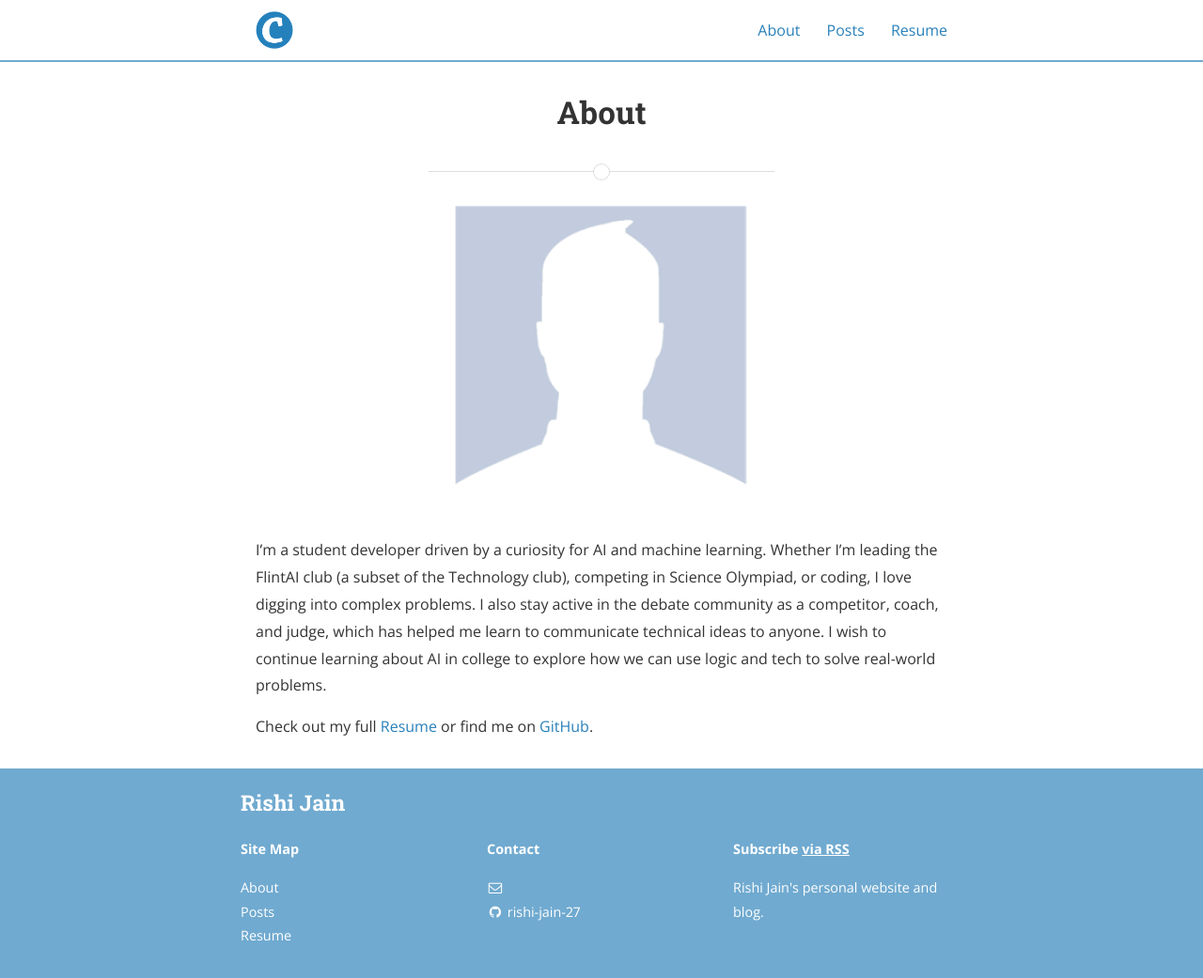
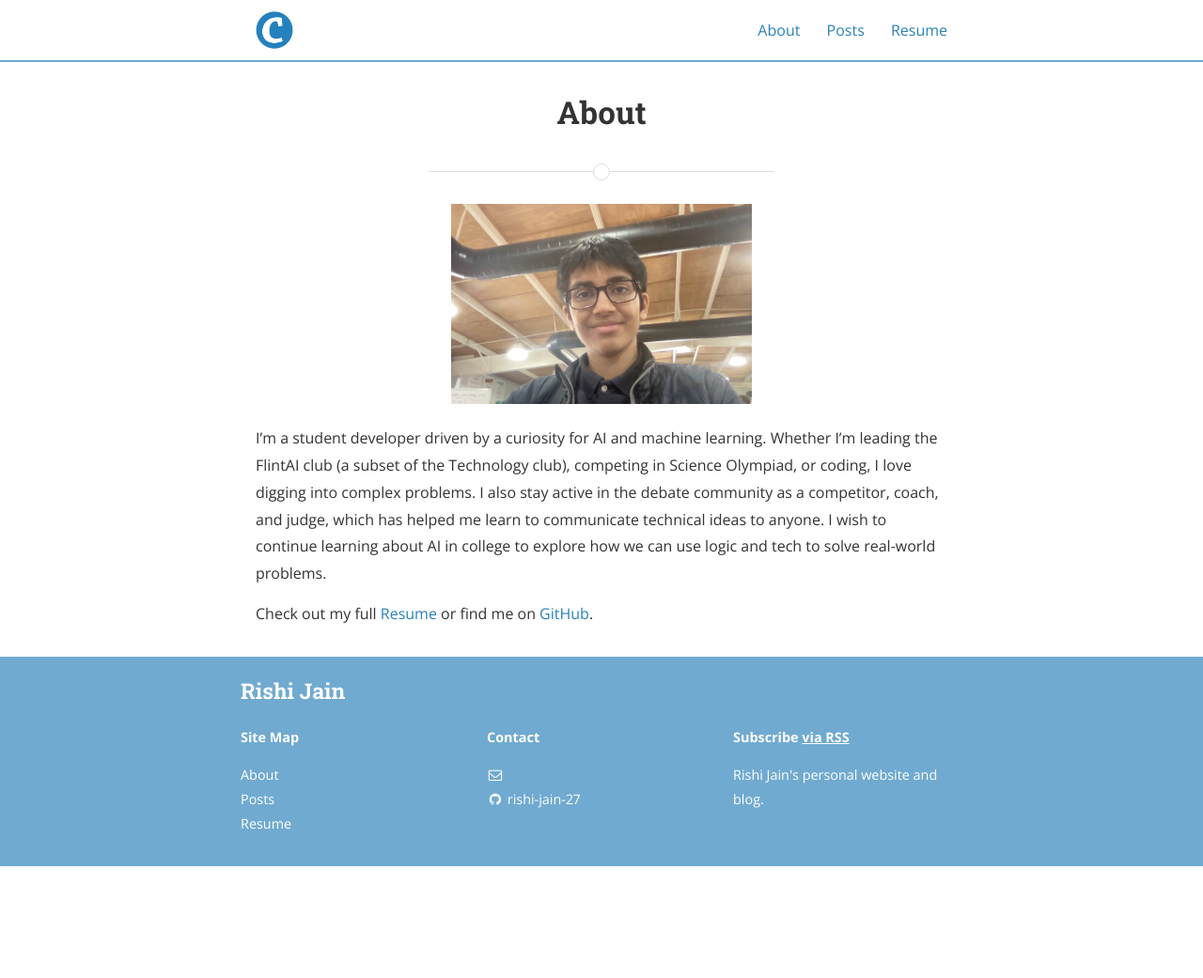
Before and after one commit to Rishi-Jain-27/rishi-jain-27.github.io, a Jekyll site: the page built from about.md, in a window 1280 px wide and 1041 px high. Shown: the whole window at 94% size. Built offline with Jekyll 4.4.1, drawn with Linux system fonts in a browser that asks for light colours; nearby versions of some CDN libraries.

Commit message:
Add profile photo to about page

```diff
--- a/about.md
+++ b/about.md
@@ -5,7 +5,7 @@
 main_nav: true
 ---
 
-![alt text]({{ site.baseurl }}/assets/profile-placeholder.gif "Profile Picture"){:.profile}
+![Profile Picture]({{ site.baseurl }}/assets/profile.jpg "Profile Picture"){:.profile}
 
 I'm a student developer driven by a curiosity for AI and machine learning. Whether I'm leading the FlintAI club (a subset of the Technology club), competing in Science Olympiad, or coding, I love digging into complex problems. I also stay active in the debate community as a competitor, coach, and judge, which has helped me learn to communicate technical ideas to anyone. I wish to continue learning about AI in college to explore how we can use logic and tech to solve real-world problems.
 
```
Also changed, not shown: assets/profile.jpg (added).
